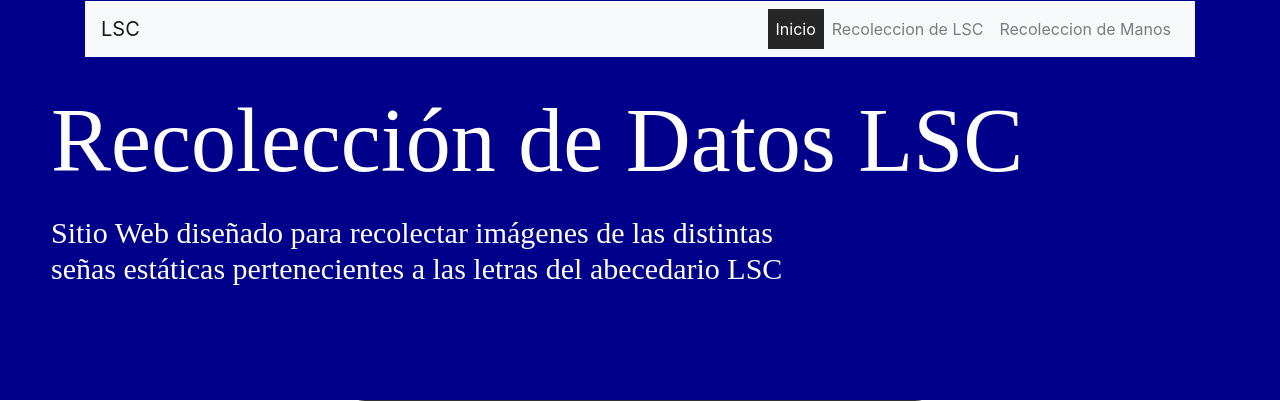
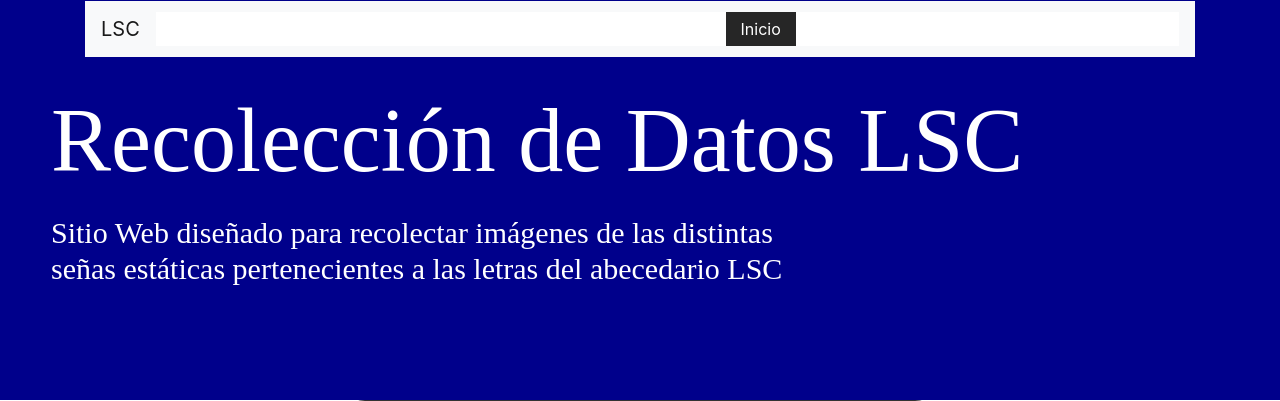
Before and after one commit to Proyecto-LSC/RecoleccionDatos_LSC, a Flask app: page / in a window 1280 px wide. Shown: the top 401 px of the page. Run offline with Flask 2, Linux system fonts and the light colour scheme; some libraries are stand-ins or nearby versions.

Commit message:
cambios en los estilos navbar

```diff
--- a/static/css/navbar.css
+++ b/static/css/navbar.css
@@ -3,3 +3,20 @@
 	background: #262626;
 	color: #fff;
 }
+
+.navbar-light .navbar-nav .nav-item .nav-link {
+    color: #fff;
+    padding: 5px 15px;
+}
+
+.navbar-light .navbar-toggler {
+    border: none;
+    color: #fff;
+    border: 2px solid #7f7f7f;
+    border-radius: 0;
+    outline: none;
+}
+
+.navbar-collapse {
+    background: #fff;
+}
```
